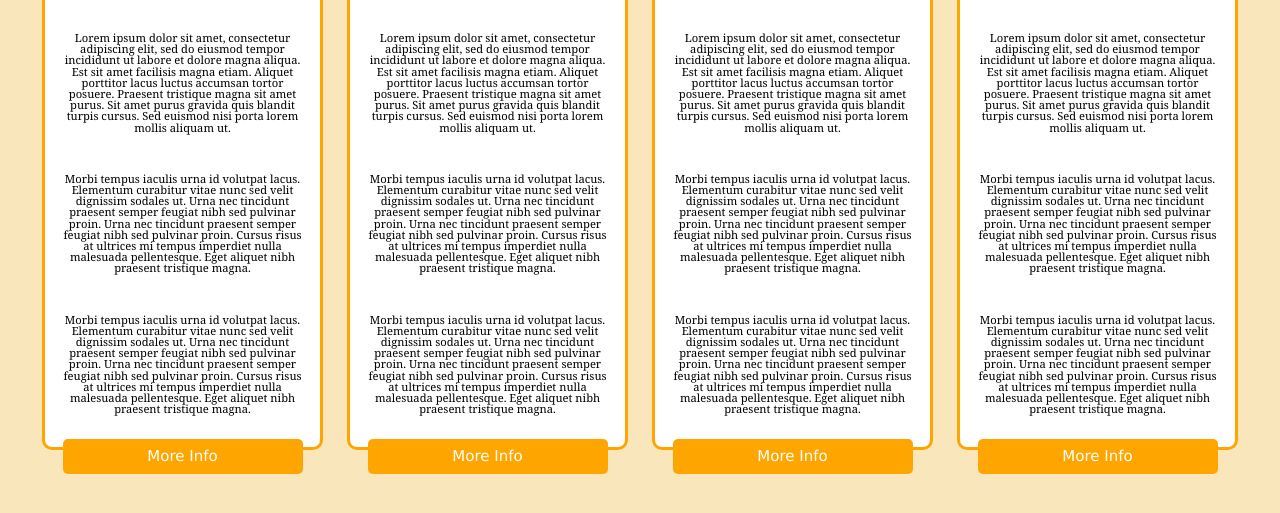
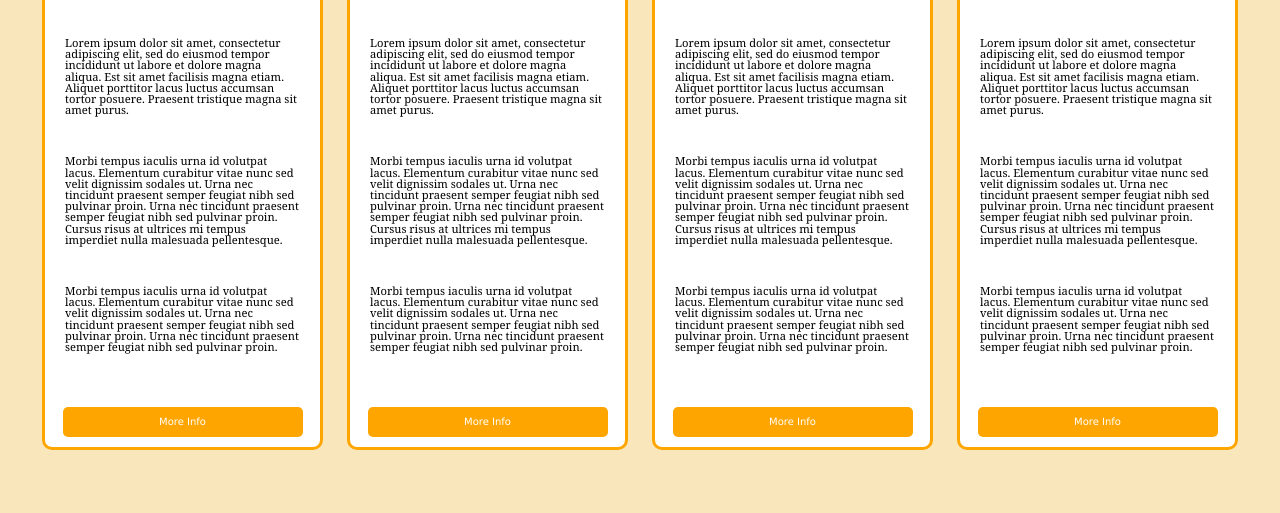
Before and after one commit to scdbatman/financePage, a plain HTML site: page index.html in a window 1280 px wide. Shown: the part 141-654 px from the top of the page. Drawn offline with Linux system fonts and the light colour scheme.

Commit message:
changed styles to align more with assignment picture

```diff
--- a/index.html
+++ b/index.html
@@ -26,9 +26,9 @@
 
                     <h1>Dashboard</h1>
 
-                    <p>Lorem ipsum dolor sit amet, consectetur adipiscing elit, sed do eiusmod tempor incididunt ut labore et dolore magna aliqua. Est sit amet facilisis magna etiam. Aliquet porttitor lacus luctus accumsan tortor posuere. Praesent tristique magna sit amet purus. Sit amet purus gravida quis blandit turpis cursus. Sed euismod nisi porta lorem mollis aliquam ut.</p>
-                    <p>Morbi tempus iaculis urna id volutpat lacus. Elementum curabitur vitae nunc sed velit dignissim sodales ut. Urna nec tincidunt praesent semper feugiat nibh sed pulvinar proin. Urna nec tincidunt praesent semper feugiat nibh sed pulvinar proin. Cursus risus at ultrices mi tempus imperdiet nulla malesuada pellentesque. Eget aliquet nibh praesent tristique magna.</p>
-                    <p>Morbi tempus iaculis urna id volutpat lacus. Elementum curabitur vitae nunc sed velit dignissim sodales ut. Urna nec tincidunt praesent semper feugiat nibh sed pulvinar proin. Urna nec tincidunt praesent semper feugiat nibh sed pulvinar proin. Cursus risus at ultrices mi tempus imperdiet nulla malesuada pellentesque. Eget aliquet nibh praesent tristique magna.</p>
+                    <p>Lorem ipsum dolor sit amet, consectetur adipiscing elit, sed do eiusmod tempor incididunt ut labore et dolore magna aliqua. Est sit amet facilisis magna etiam. Aliquet porttitor lacus luctus accumsan tortor posuere. Praesent tristique magna sit amet purus.</p>
+                    <p>Morbi tempus iaculis urna id volutpat lacus. Elementum curabitur vitae nunc sed velit dignissim sodales ut. Urna nec tincidunt praesent semper feugiat nibh sed pulvinar proin. Urna nec tincidunt praesent semper feugiat nibh sed pulvinar proin. Cursus risus at ultrices mi tempus imperdiet nulla malesuada pellentesque. </p>
+                    <p>Morbi tempus iaculis urna id volutpat lacus. Elementum curabitur vitae nunc sed velit dignissim sodales ut. Urna nec tincidunt praesent semper feugiat nibh sed pulvinar proin. Urna nec tincidunt praesent semper feugiat nibh sed pulvinar proin.</p>
 
                     <h3 class = "infoBttn">More Info</h3>
 
@@ -42,9 +42,9 @@
 
                     <h1>Budget</h1>
 
-                    <p>Lorem ipsum dolor sit amet, consectetur adipiscing elit, sed do eiusmod tempor incididunt ut labore et dolore magna aliqua. Est sit amet facilisis magna etiam. Aliquet porttitor lacus luctus accumsan tortor posuere. Praesent tristique magna sit amet purus. Sit amet purus gravida quis blandit turpis cursus. Sed euismod nisi porta lorem mollis aliquam ut.</p>
-                    <p>Morbi tempus iaculis urna id volutpat lacus. Elementum curabitur vitae nunc sed velit dignissim sodales ut. Urna nec tincidunt praesent semper feugiat nibh sed pulvinar proin. Urna nec tincidunt praesent semper feugiat nibh sed pulvinar proin. Cursus risus at ultrices mi tempus imperdiet nulla malesuada pellentesque. Eget aliquet nibh praesent tristique magna.</p>
-                    <p>Morbi tempus iaculis urna id volutpat lacus. Elementum curabitur vitae nunc sed velit dignissim sodales ut. Urna nec tincidunt praesent semper feugiat nibh sed pulvinar proin. Urna nec tincidunt praesent semper feugiat nibh sed pulvinar proin. Cursus risus at ultrices mi tempus imperdiet nulla malesuada pellentesque. Eget aliquet nibh praesent tristique magna.</p>
+                    <p>Lorem ipsum dolor sit amet, consectetur adipiscing elit, sed do eiusmod tempor incididunt ut labore et dolore magna aliqua. Est sit amet facilisis magna etiam. Aliquet porttitor lacus luctus accumsan tortor posuere. Praesent tristique magna sit amet purus.</p>
+                    <p>Morbi tempus iaculis urna id volutpat lacus. Elementum curabitur vitae nunc sed velit dignissim sodales ut. Urna nec tincidunt praesent semper feugiat nibh sed pulvinar proin. Urna nec tincidunt praesent semper feugiat nibh sed pulvinar proin. Cursus risus at ultrices mi tempus imperdiet nulla malesuada pellentesque. </p>
+                    <p>Morbi tempus iaculis urna id volutpat lacus. Elementum curabitur vitae nunc sed velit dignissim sodales ut. Urna nec tincidunt praesent semper feugiat nibh sed pulvinar proin. Urna nec tincidunt praesent semper feugiat nibh sed pulvinar proin.</p>
 
                     <h3 class = "infoBttn">More Info</h3>
 
@@ -58,9 +58,9 @@
 
                     <h1>Checkbooks</h1>
 
-                    <p>Lorem ipsum dolor sit amet, consectetur adipiscing elit, sed do eiusmod tempor incididunt ut labore et dolore magna aliqua. Est sit amet facilisis magna etiam. Aliquet porttitor lacus luctus accumsan tortor posuere. Praesent tristique magna sit amet purus. Sit amet purus gravida quis blandit turpis cursus. Sed euismod nisi porta lorem mollis aliquam ut.</p>
-                    <p>Morbi tempus iaculis urna id volutpat lacus. Elementum curabitur vitae nunc sed velit dignissim sodales ut. Urna nec tincidunt praesent semper feugiat nibh sed pulvinar proin. Urna nec tincidunt praesent semper feugiat nibh sed pulvinar proin. Cursus risus at ultrices mi tempus imperdiet nulla malesuada pellentesque. Eget aliquet nibh praesent tristique magna.</p>
-                    <p>Morbi tempus iaculis urna id volutpat lacus. Elementum curabitur vitae nunc sed velit dignissim sodales ut. Urna nec tincidunt praesent semper feugiat nibh sed pulvinar proin. Urna nec tincidunt praesent semper feugiat nibh sed pulvinar proin. Cursus risus at ultrices mi tempus imperdiet nulla malesuada pellentesque. Eget aliquet nibh praesent tristique magna.</p>
+                    <p>Lorem ipsum dolor sit amet, consectetur adipiscing elit, sed do eiusmod tempor incididunt ut labore et dolore magna aliqua. Est sit amet facilisis magna etiam. Aliquet porttitor lacus luctus accumsan tortor posuere. Praesent tristique magna sit amet purus.</p>
+                    <p>Morbi tempus iaculis urna id volutpat lacus. Elementum curabitur vitae nunc sed velit dignissim sodales ut. Urna nec tincidunt praesent semper feugiat nibh sed pulvinar proin. Urna nec tincidunt praesent semper feugiat nibh sed pulvinar proin. Cursus risus at ultrices mi tempus imperdiet nulla malesuada pellentesque. </p>
+                    <p>Morbi tempus iaculis urna id volutpat lacus. Elementum curabitur vitae nunc sed velit dignissim sodales ut. Urna nec tincidunt praesent semper feugiat nibh sed pulvinar proin. Urna nec tincidunt praesent semper feugiat nibh sed pulvinar proin.</p>
 
                     <h3 class = "infoBttn">More Info</h3>
 
@@ -74,9 +74,9 @@
 
                     <h1>Money</h1>
 
-                    <p>Lorem ipsum dolor sit amet, consectetur adipiscing elit, sed do eiusmod tempor incididunt ut labore et dolore magna aliqua. Est sit amet facilisis magna etiam. Aliquet porttitor lacus luctus accumsan tortor posuere. Praesent tristique magna sit amet purus. Sit amet purus gravida quis blandit turpis cursus. Sed euismod nisi porta lorem mollis aliquam ut.</p>
-                    <p>Morbi tempus iaculis urna id volutpat lacus. Elementum curabitur vitae nunc sed velit dignissim sodales ut. Urna nec tincidunt praesent semper feugiat nibh sed pulvinar proin. Urna nec tincidunt praesent semper feugiat nibh sed pulvinar proin. Cursus risus at ultrices mi tempus imperdiet nulla malesuada pellentesque. Eget aliquet nibh praesent tristique magna.</p>
-                    <p>Morbi tempus iaculis urna id volutpat lacus. Elementum curabitur vitae nunc sed velit dignissim sodales ut. Urna nec tincidunt praesent semper feugiat nibh sed pulvinar proin. Urna nec tincidunt praesent semper feugiat nibh sed pulvinar proin. Cursus risus at ultrices mi tempus imperdiet nulla malesuada pellentesque. Eget aliquet nibh praesent tristique magna.</p>
+                    <p>Lorem ipsum dolor sit amet, consectetur adipiscing elit, sed do eiusmod tempor incididunt ut labore et dolore magna aliqua. Est sit amet facilisis magna etiam. Aliquet porttitor lacus luctus accumsan tortor posuere. Praesent tristique magna sit amet purus.</p>
+                    <p>Morbi tempus iaculis urna id volutpat lacus. Elementum curabitur vitae nunc sed velit dignissim sodales ut. Urna nec tincidunt praesent semper feugiat nibh sed pulvinar proin. Urna nec tincidunt praesent semper feugiat nibh sed pulvinar proin. Cursus risus at ultrices mi tempus imperdiet nulla malesuada pellentesque. </p>
+                    <p>Morbi tempus iaculis urna id volutpat lacus. Elementum curabitur vitae nunc sed velit dignissim sodales ut. Urna nec tincidunt praesent semper feugiat nibh sed pulvinar proin. Urna nec tincidunt praesent semper feugiat nibh sed pulvinar proin.</p>
 
                     <h3 class = "infoBttn">More Info</h3>
 
--- a/main.css
+++ b/main.css
@@ -121,13 +121,18 @@ table {
 .contentBox p{
     font-size: 0.7em;
     font-family: Georgia, Times, 'Times New Roman', serif;
-    margin: 10px auto;
-    padding: 15px;
+    padding: 20px;
     clear:both;
+    text-align: left;
+    margin: 0 auto;
+
+
 
 }
 
 .infoBttn{
+    position:relative;
+    bottom:-25px;
     background-color: orange;
     font-family: 'Lucida Sans', 'Lucida Sans Regular', 'Lucida Grande', 'Lucida Sans Unicode', Geneva, Verdana, sans-serif;
     text-align: center;
@@ -137,6 +142,10 @@ table {
     width: 80%;
     margin: 10px auto;
     color:white;
-    font-size: 15px;
+    font-size: 10px;
+    clear:both;
+
+
+
 
 }
```
